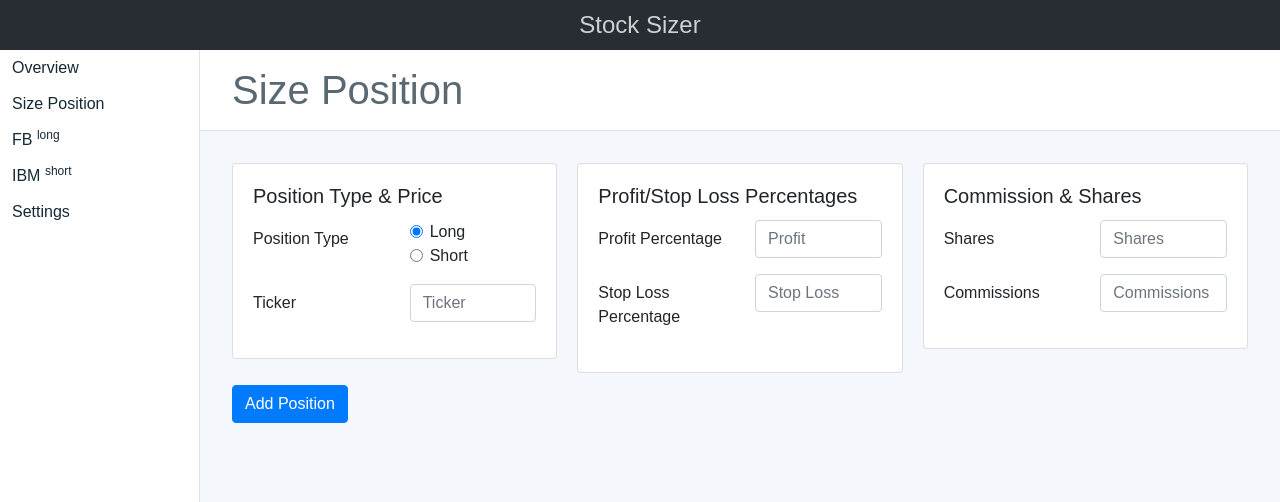
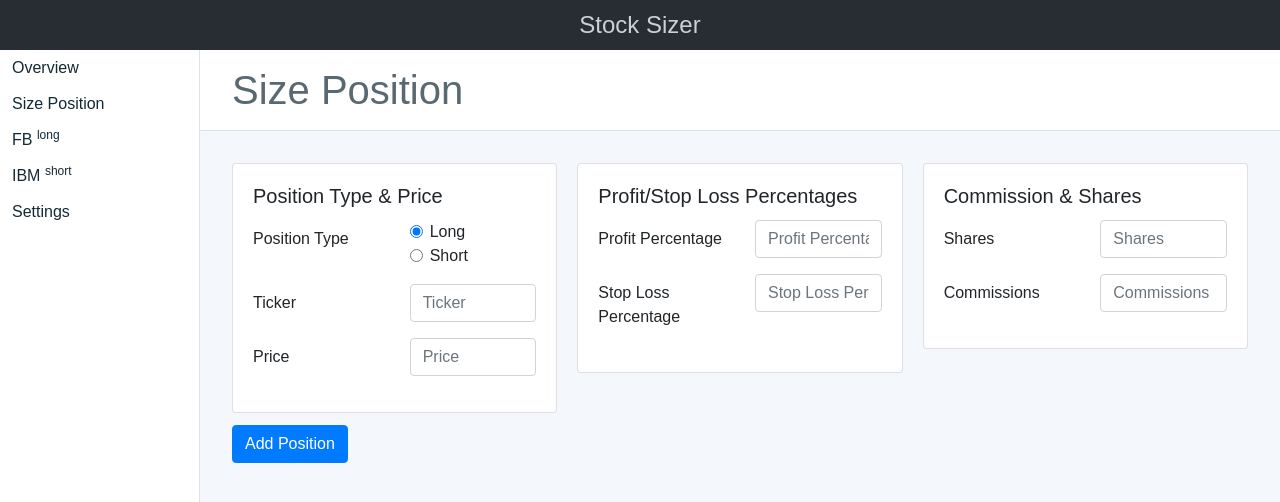
Before and after one commit to jschaftenaar/stocksizer.com, a React (Create React App) app: page /size in a window 1280 px wide. Shown: the top 502 px of the page. Built offline with nearby package versions, Linux system fonts and the light colour scheme.

Commit message:
feat/v2: move input to components

```diff
--- /dev/null
+++ b/src/Components/Radioinput/index.js
@@ -0,0 +1,45 @@
+import React from 'react';
+import PropTypes from 'prop-types';
+import { id as randomId} from '../../Utils/Random';
+
+const Radioinput = ({value, onChange, label, options}) => {
+
+  const checks = options.map(option => {
+    const id = randomId();
+    return (
+      <div className="form-check" key={id}>
+        <input className="form-check-input" type="radio" id={id} value={option.value} onChange={onChange} checked={value===option.value}/>
+        <label className="form-check-label" htmlFor={id}>
+          {option.label}
+        </label>
+      </div>
+    );
+  });
+
+  return (
+    <div className="form-group row">
+      <div className="col-form-label col-sm-6">{label}</div>
+      <div className="col-sm-6">
+        {checks}
+      </div>
+    </div>
+  );
+}
+
+Radioinput.defaultProps = {
+  placeholder: ''
+};
+
+Radioinput.propTypes = {
+  value: PropTypes.string,
+  onChange: PropTypes.func,
+  label: PropTypes.node,
+  options: PropTypes.arrayOf(
+    PropTypes.shape({
+      label: PropTypes.node,
+      value: PropTypes.string
+    })
+  )
+};
+
+export default Radioinput;
--- a/src/Components/Settings/index.js
+++ b/src/Components/Settings/index.js
@@ -1,5 +1,4 @@
 import React from 'react';
-import style from './Settings.module.scss';
 import Content from '../Content';
 
 const Settings = () => {
--- a/src/Components/Size/PositionBasics/index.js
+++ b/src/Components/Size/PositionBasics/index.js
@@ -1,40 +1,39 @@
 import React from 'react';
-import style from './style.module.scss';
 import PropTypes from 'prop-types';
+import Textinput from '../../Textinput';
+import Radioinput from '../../Radioinput';
 
 const PositionBasics = ({positionChange, position, ticker, tickerChange}) => {
   return (
-      <div className="card">
-        <div className="card-body">
-          <h5 className="card-title">Position Type &amp; Price</h5>
-
-          <div className="form-group row">
-            <div className="col-form-label col-sm-6">Position Type</div>
-            <div className="col-sm-6">
-              <div className="form-check">
-                <input className="form-check-input" type="radio" name="positionRadios" id="positionRadio1" value="long" onChange={positionChange} checked={position=='long'}/>
-                <label className="form-check-label" htmlFor="positionRadio1">
-                  Long
-                </label>
-              </div>
-              <div className="form-check">
-                <input className="form-check-input" type="radio" name="positionRadios" id="positionRadio2" value="short" onChange={positionChange} checked={position=='short'}/>
-                <label className="form-check-label" htmlFor="positionRadio2">
-                  Short
-                </label>
-              </div>
-            </div>
-          </div>
-
-          <div className="form-group row">
-            <label htmlFor="tickerInput" className="col-sm-6 col-form-label">Ticker</label>
-            <div className="col-sm-6">
-              <input type="text" className="form-control" id="tickerInput" placeholder="Ticker" value={ticker} onChange={tickerChange}/>
-            </div>
-          </div>
-
-        </div>
+    <div className="card">
+      <div className="card-body">
+        <h5 className="card-title">Position Type &amp; Price</h5>
+        <Radioinput
+          value = {position}
+          options = {[
+            {
+              value: 'long',
+              label: 'Long'
+            }, {
+              value: 'short',
+              label: 'Short'
+            }
+          ]}
+          onChange={positionChange}
+          label='Position Type'
+        />
+        <Textinput
+          label='Ticker'
+          placeholder='Ticker'
+          onChange={tickerChange}
+          value={ticker}
+        />
+        <Textinput
+          label='Price'
+          placeholder='Price'
+        />
       </div>
+    </div>
   );
 };
 
--- a/src/Components/Size/PositionPercentages/index.js
+++ b/src/Components/Size/PositionPercentages/index.js
@@ -1,29 +1,40 @@
 import React from 'react';
 import style from './style.module.scss';
+import Textinput from '../../Textinput';
 
-const PositionPercentages = () => {
+const PositionPercentages = ({
+  profitChange,
+  profit,
+  stoplossChange,
+  stoploss
+}) => {
   return (
-      <div className="card">
-        <div className="card-body">
-          <h5 className="card-title">Profit/Stop Loss Percentages</h5>
-
-          <div className="form-group row">
-            <label htmlFor="inputProfitPercentage" className="col-sm-6 col-form-label">Profit Percentage</label>
-            <div className="col-sm-6">
-              <input type="text" className="form-control" id="inputProfitPercentage" placeholder="Profit"/>
-            </div>
-          </div>
-
-          <div className="form-group row">
-            <label htmlFor="inputStopLossPercentage" className="col-sm-6 col-form-label">Stop Loss Percentage</label>
-            <div className="col-sm-6">
-              <input type="text" className="form-control" id="inputStopLossPercentage" placeholder="Stop Loss"/>
-            </div>
-          </div>
-
-        </div>
+    <div className="card">
+      <div className="card-body">
+        <h5 className="card-title">Profit/Stop Loss Percentages</h5>
+        <Textinput
+          label='Profit Percentage'
+          placeholder='Profit Percentage'
+          onChange={profitChange}
+          value={profit}
+        />
+        <Textinput
+          label='Stop Loss Percentage'
+          placeholder='Stop Loss Percentage'
+          onChange={stoplossChange}
+          value={stoploss}
+        />
+      </div>
     </div>
   );
 };
 
+PositionPercentages.defaultProps = {
+  profitChange: () => {},
+  profit: '',
+  stoploss: '',
+  stoplossChange: () => {}
+}
+
+
 export default PositionPercentages
--- /dev/null
+++ b/src/Components/Textinput/index.js
@@ -0,0 +1,35 @@
+import React from 'react';
+import PropTypes from 'prop-types';
+import { id as randomId } from '../../Utils/Random';
+
+const Input = ({value, onChange, label, placeholder}) => {
+  const id = randomId();
+  return (
+    <div className="form-group row">
+      <label htmlFor={id} className="col-sm-6 col-form-label">{label}</label>
+      <div className="col-sm-6">
+        <input
+          type="text"
+          className="form-control"
+          id={id}
+          placeholder={placeholder}
+          value={value}
+          onChange={onChange}
+        />
+      </div>
+    </div>
+  );
+}
+
+Input.defaultProps = {
+  placeholder: ''
+};
+
+Input.propTypes = {
+  value: PropTypes.string,
+  placeholder: PropTypes.string,
+  label: PropTypes.node,
+  onChange: PropTypes.func
+};
+
+export default Input;
--- a/src/Containers/Menu/index.js
+++ b/src/Containers/Menu/index.js
@@ -1,6 +1,5 @@
-import React from 'react';
+import React from 'react'; // eslint-disable-line no-unused-vars
 import { connect } from 'react-redux';
-import { PropTypes } from 'prop-types';
 import Menu from '../../Components/Menu';
 
 function mapStateToProps(state) {
--- a/src/Containers/Overview/index.js
+++ b/src/Containers/Overview/index.js
@@ -1,6 +1,5 @@
-import React from 'react';
+import React from 'react'; // eslint-disable-line no-unused-vars
 import { connect } from 'react-redux';
-import { PropTypes } from 'prop-types';
 import Overview from '../../Components/Overview';
 
 function mapStateToProps(state) { return {}; }
--- a/src/Containers/Position/index.js
+++ b/src/Containers/Position/index.js
@@ -1,14 +1,11 @@
-import React from 'react';
+import React from 'react'; // eslint-disable-line no-unused-vars
 import { connect } from 'react-redux';
 import Position from '../../Components/Position';
 
 function mapStateToProps(state, {match}) {
-  let position = state.positions.find(item => {
-    if (item.uuid === match.params.uuid) {
-      return true;
-    }
+  return state.positions.find(item => {
+    return item.uuid === match.params.uuid;
   });
-  return position;
 }
 
 export default connect(mapStateToProps)(Position);
--- a/src/Containers/Size/index.js
+++ b/src/Containers/Size/index.js
@@ -1,4 +1,4 @@
-import React from 'react';
+import React from 'react'; // eslint-disable-line no-unused-vars
 import { connect } from 'react-redux';
 import Size from '../../Components/Size';
 import { SizePositionChange, SizeTickerChange } from '../../Actions';
--- /dev/null
+++ b/src/Utils/Random.js
@@ -0,0 +1,10 @@
+export const uuid = () => {
+  const S4 = function() {
+    return (((1+Math.random())*0x10000)|0).toString(16).substring(1);
+  };
+  return (S4()+S4()+"-"+S4()+"-"+S4()+"-"+S4()+"-"+S4()+S4()+S4());
+};
+
+export function id() {
+  return Math.random().toString(36).replace(/[^a-z]+/g, '').substr(2, 10)+Date.now();
+}
```
Also changed, not shown: src/Components/Input.js (deleted, +0 -39 lines).
